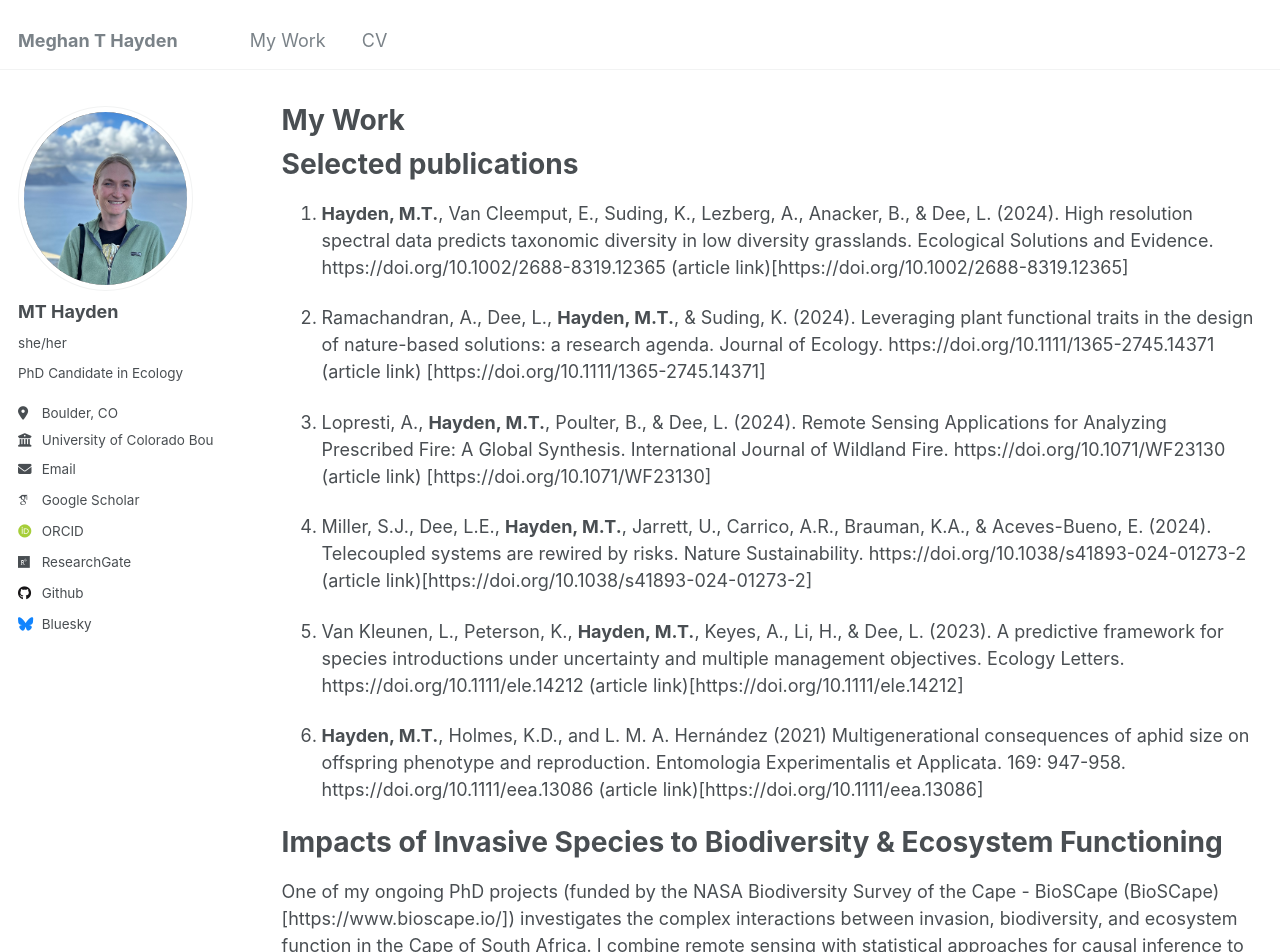
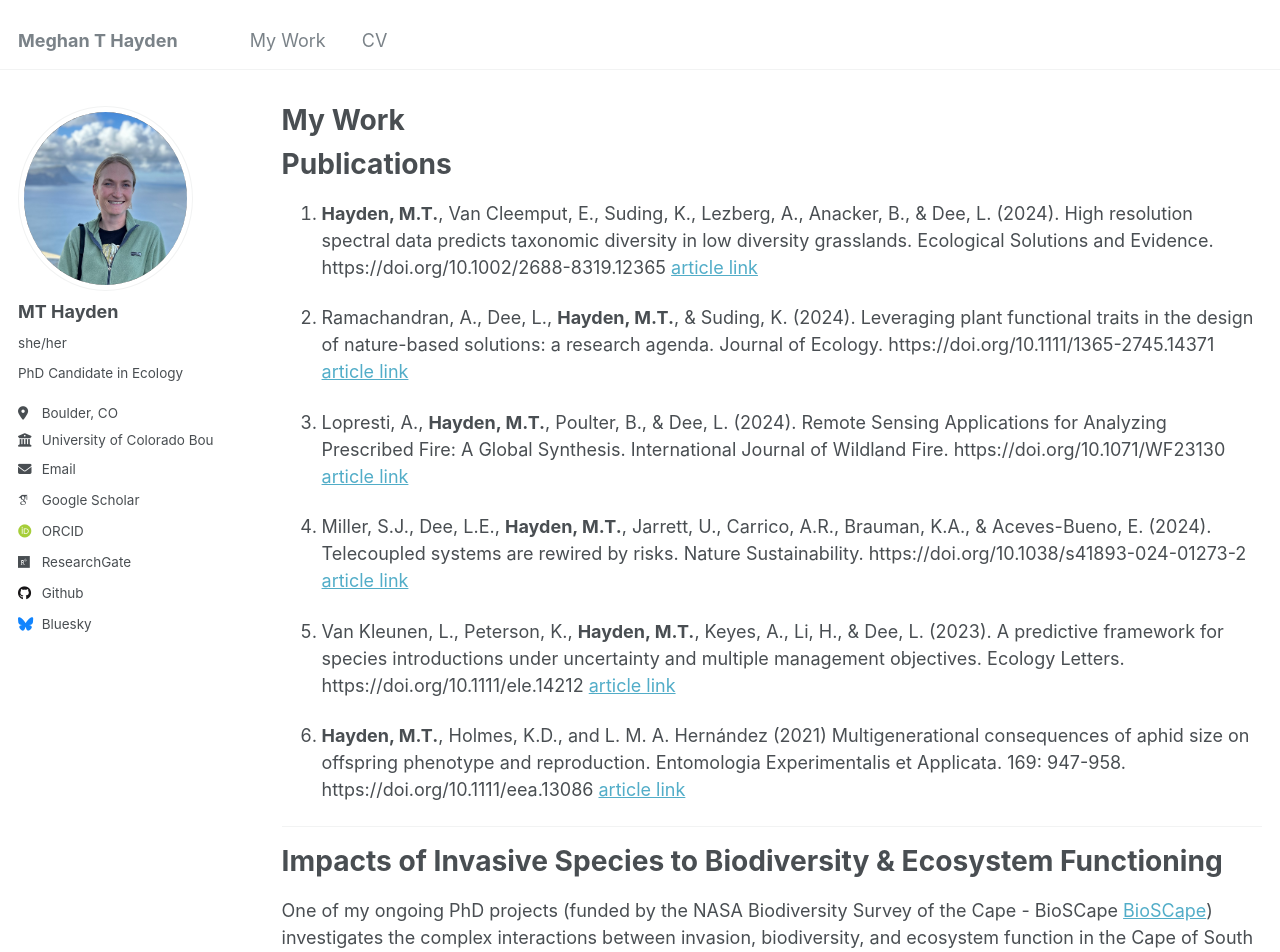
Before and after one commit to MeghanTHayden/MeghanTHayden.github.io, a Jekyll site: the page built from _pages/research.md, in a window 1280 px wide and 1400 px high. Shown: the top 952 px of the window. Built offline with Jekyll 4.4.1, drawn with Linux system fonts in a browser that asks for light colours; some web fonts are replaced; some of the changed text lies outside the part shown.

Commit message:
Fix hyperlinks

```diff
--- a/_pages/research.md
+++ b/_pages/research.md
@@ -6,25 +6,26 @@ excerpt: "My Work"
 author_profile: true
 ---
 
-Selected publications
+Publications
 ======
-1. **Hayden, M.T.**, Van Cleemput, E., Suding, K., Lezberg, A., Anacker, B., & Dee, L. (2024). High resolution spectral data predicts taxonomic diversity in low diversity grasslands. Ecological Solutions and Evidence. https://doi.org/10.1002/2688-8319.12365 (article link)[https://doi.org/10.1002/2688-8319.12365]
+1. **Hayden, M.T.**, Van Cleemput, E., Suding, K., Lezberg, A., Anacker, B., & Dee, L. (2024). High resolution spectral data predicts taxonomic diversity in low diversity grasslands. Ecological Solutions and Evidence. https://doi.org/10.1002/2688-8319.12365 [article link](https://doi.org/10.1002/2688-8319.12365)
 
-2. Ramachandran, A., Dee, L., **Hayden, M.T.**, & Suding, K. (2024). Leveraging plant functional traits in the design of nature-based solutions: a research agenda. Journal of Ecology. https://doi.org/10.1111/1365-2745.14371 (article link) [https://doi.org/10.1111/1365-2745.14371]
+2. Ramachandran, A., Dee, L., **Hayden, M.T.**, & Suding, K. (2024). Leveraging plant functional traits in the design of nature-based solutions: a research agenda. Journal of Ecology. https://doi.org/10.1111/1365-2745.14371 [article link](https://doi.org/10.1111/1365-2745.14371)
 
-3. Lopresti, A., **Hayden, M.T.**, Poulter, B., & Dee, L. (2024). Remote Sensing Applications for Analyzing Prescribed Fire: A Global Synthesis. International Journal of Wildland Fire. https://doi.org/10.1071/WF23130 (article link) [https://doi.org/10.1071/WF23130]
+3. Lopresti, A., **Hayden, M.T.**, Poulter, B., & Dee, L. (2024). Remote Sensing Applications for Analyzing Prescribed Fire: A Global Synthesis. International Journal of Wildland Fire. https://doi.org/10.1071/WF23130 [article link](https://doi.org/10.1071/WF23130)
 
-4. Miller, S.J., Dee, L.E., **Hayden, M.T.**, Jarrett, U., Carrico, A.R., Brauman, K.A., & Aceves-Bueno, E. (2024). Telecoupled systems are rewired by risks. Nature Sustainability. https://doi.org/10.1038/s41893-024-01273-2 (article link)[https://doi.org/10.1038/s41893-024-01273-2]
+4. Miller, S.J., Dee, L.E., **Hayden, M.T.**, Jarrett, U., Carrico, A.R., Brauman, K.A., & Aceves-Bueno, E. (2024). Telecoupled systems are rewired by risks. Nature Sustainability. https://doi.org/10.1038/s41893-024-01273-2 [article link](https://doi.org/10.1038/s41893-024-01273-2)
 
-5. Van Kleunen, L., Peterson, K., **Hayden, M.T.**, Keyes, A., Li, H., & Dee, L. (2023). A predictive framework for species introductions under uncertainty and multiple management objectives. Ecology Letters. https://doi.org/10.1111/ele.14212 (article link)[https://doi.org/10.1111/ele.14212]
+5. Van Kleunen, L., Peterson, K., **Hayden, M.T.**, Keyes, A., Li, H., & Dee, L. (2023). A predictive framework for species introductions under uncertainty and multiple management objectives. Ecology Letters. https://doi.org/10.1111/ele.14212 [article link](https://doi.org/10.1111/ele.14212)
 
-6. **Hayden, M.T.**, Holmes, K.D., and L. M. A. Hernández (2021) Multigenerational consequences of aphid size on offspring phenotype and reproduction. Entomologia Experimentalis et Applicata. 169: 947-958. https://doi.org/10.1111/eea.13086 (article link)[https://doi.org/10.1111/eea.13086]
+6. **Hayden, M.T.**, Holmes, K.D., and L. M. A. Hernández (2021) Multigenerational consequences of aphid size on offspring phenotype and reproduction. Entomologia Experimentalis et Applicata. 169: 947-958. https://doi.org/10.1111/eea.13086 [article link](https://doi.org/10.1111/eea.13086)
 
+---
 
 Impacts of Invasive Species to Biodiversity & Ecosystem Functioning
 ======
 
-One of my ongoing PhD projects (funded by the NASA Biodiversity Survey of the Cape - BioSCape (BioSCape)[https://www.bioscape.io/]) investigates the complex interactions between invasion, biodiversity, and ecosystem function in the Cape of South Africa. I combine remote sensing with statistical approaches for causal inference to both map critical ecological variables and evaluate the relationships among them. By focusing on how invasion directly and indirectly affects ecosystem functioning—such as water use—I aim to fill critical gaps in our understanding of how invasion operates on a landscape scale. This research maps invasive trees at a high spatial resolution and evaluates both the impacts of invasion direclty and indirectly (via changes in functional form and biodiversity) on water use, providing insights that are essential for more informed management of invasive species in the region.
+One of my ongoing PhD projects (funded by the NASA Biodiversity Survey of the Cape - BioSCape [BioSCape](https://www.bioscape.io/)) investigates the complex interactions between invasion, biodiversity, and ecosystem function in the Cape of South Africa. I combine remote sensing with statistical approaches for causal inference to both map critical ecological variables and evaluate the relationships among them. By focusing on how invasion directly and indirectly affects ecosystem functioning—such as water use—I aim to fill critical gaps in our understanding of how invasion operates on a landscape scale. This research maps invasive trees at a high spatial resolution and evaluates both the impacts of invasion direclty and indirectly (via changes in functional form and biodiversity) on water use, providing insights that are essential for more informed management of invasive species in the region.
 
 [View AGU 2024 Poster (PDF)](/files/AGU-2024-Poster.pdf)
 
@@ -32,16 +33,20 @@ One of my ongoing PhD projects (funded by the NASA Biodiversity Survey of the Ca
     This browser does not support PDFs. Please <a href="/files/AGU-2024-Poster.pdf">download the PDF</a>.
 </iframe>
 
+---
+
 Role of Biodiversity in Ecosystem Stability
 ======
 
-Another ongoing PhD project investigates the role of biodiversity in stabilizing function under climate change. This work is the result of my ongoing involvement with the (International Drought Experiment)[https://droughtnet.weebly.com/] and associated working group, as well as collaborations as part of the (Response Diversity Network)[https://responsediversitynetwork.github.io/RDN-website/].
+Another ongoing PhD project investigates the role of biodiversity in stabilizing function under climate change. This work is the result of my ongoing involvement with the [International Drought Experiment](https://droughtnet.weebly.com/) and associated working group, as well as collaborations as part of the [Response Diversity Network](https://responsediversitynetwork.github.io/RDN-website/]).
 
-I use data from across >70 experimental sites where rainfall has been manipulated for multiple years to explore the role of diversity for stability in biomass production. I test a novel approach for capturing how the diversity of species' responses - or response diversity (See Ross et al. 2023) - as an indicator of stability.
+I use data from across >70 experimental sites where rainfall has been manipulated for multiple years to explore the role of diversity for stability in biomass production. I test a novel approach for capturing how the diversity of species' responses - or response diversity (See [Ross et al. 2023](doi.org/10.1111/2041-210X.14087)) - as an indicator of stability.
+
+---
 
 Exploring the Future of Remote Sensing for Biodiversity Monitoring
 ======
 
 Throughout my dissertation work, I explore the potential for remote sensing to advance and inform ecological inquiries into biodiversity and its role in ecosystems. A few examples of this ongoing work include:
-- I evaluate uses of spectral diversity in natural, highly diverse grassland ecosystems in **High resolution spectral data predicts taxonomic diversity in low diversity grasslands**. (DOI)[https://doi.org/10.1002/2688-8319.1236]
-- I explore the scale dependence of spectral diversity across diverse systems in **Investigating scale dependence in remotely sensed biodiversity: Leveraging big data from the National Ecological Observatory Network** (in prep).
+- I evaluate uses of spectral diversity in natural, highly diverse grassland ecosystems in **High resolution spectral data predicts taxonomic diversity in low diversity grasslands**. [DOI](https://doi.org/10.1002/2688-8319.1236)
+- I explore the scale dependence of spectral diversity across diverse systems in **Investigating scale dependence in remotely sensed biodiversity: Leveraging big data from the National Ecological Observatory Network** (*in prep*).
```
Also changed, not shown: _pages/about.md (+1 -1 lines).
